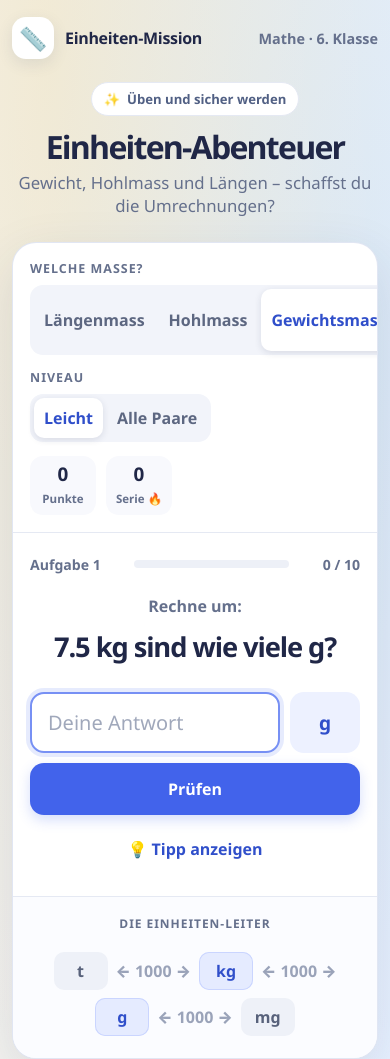
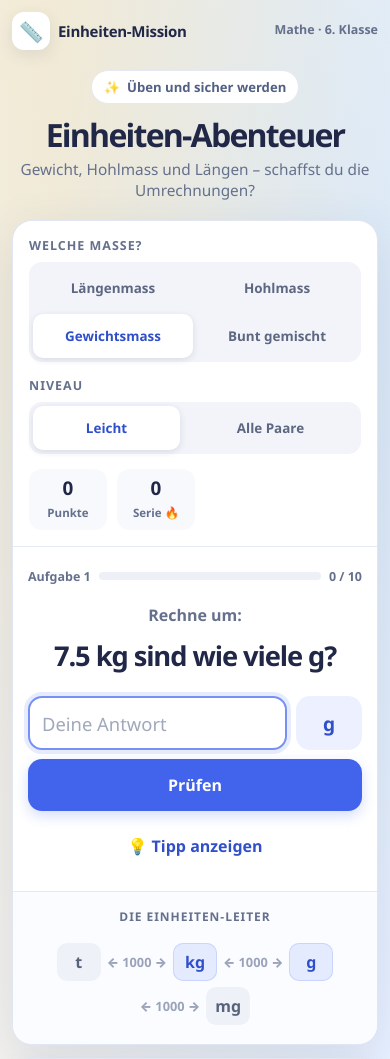
Before and after one commit to rapsli/schule, a plain HTML site: page index.html in a window 390 px wide. Shown: the top 1059 px of the page. Drawn offline with Linux system fonts and the light colour scheme.

Commit message:
Improve mobile layout and touch controls

```diff
--- a/index.html
+++ b/index.html
@@ -119,6 +119,53 @@
     }
     @media (prefers-reduced-motion: reduce) {
       *, *::before, *::after { scroll-behavior: auto !important; transition-duration: .01ms !important; animation-duration: .01ms !important; }
+    }
+      @media (max-width: 560px) {
+      body { padding: max(12px, env(safe-area-inset-top)) 12px max(24px, env(safe-area-inset-bottom)); overflow-x: hidden; }
+      .topline { align-items: flex-start; }
+      .brand { gap: 8px; font-size: .94rem; }
+      .brand-icon { width: 38px; height: 38px; border-radius: 12px; font-size: 20px; }
+      .grade { padding-top: 9px; font-size: .78rem; white-space: nowrap; }
+      .hero { margin: 20px auto 19px; }
+      .hero p { font-size: .96rem; }
+      .card { border-radius: 20px; }
+      .settings { align-items: stretch; gap: 15px; padding: 16px; }
+      .settings > div { flex: 1 1 100%; min-width: 0; }
+      .settings > .scoreboard { flex: 0 1 auto; }
+      .segmented { display: flex; flex-wrap: wrap; width: 100%; }
+      .segmented button { flex: 1 1 auto; min-height: 44px; padding: 9px 8px; font-size: .84rem; }
+      .settings > div:first-child .segmented button { flex: 1 1 calc(50% - 4px); }
+      .scoreboard { justify-content: flex-start; }
+      .score-chip { min-width: 78px; padding: 8px 10px; }
+      .exercise { padding: 21px 15px 24px; }
+      .progress-line { gap: 8px; margin-bottom: 19px; font-size: .78rem; }
+      .progress-track { max-width: none; min-width: 48px; }
+      .problem { font-size: clamp(1.65rem, 7vw, 2.2rem); overflow-wrap: anywhere; }
+      .answer-row { display: grid; grid-template-columns: minmax(0, 1fr) 66px; gap: 9px; margin-top: 23px; }
+      .answer-row input { grid-column: 1; width: 100%; min-height: 54px; padding: 12px; font-size: 1.15rem; }
+      .unit-target { grid-column: 2; min-width: 0; min-height: 54px; padding: 0 12px; }
+      .answer-row .primary { grid-column: 1 / -1; width: 100%; min-height: 50px; }
+      .hint-button, .secondary { min-height: 42px; }
+      .message, .hint { margin-top: 15px; padding: 13px 14px; }
+      .ladder { padding: 16px 11px 19px; gap: 6px; }
+      .ladder-items { gap: 6px; }
+      .unit { min-width: 44px; padding: 8px 7px; }
+      .arrow { font-size: .8rem; }
+      .history-card { margin-top: 13px; padding: 17px 14px; border-radius: 17px; }
+      .history-item { grid-template-columns: 1fr; gap: 5px; padding: 10px; }
+      .history-meta { text-align: left; }
+      .history-result { grid-column: auto; line-height: 1.4; }
+      .footer-note { padding: 0 5px; font-size: .78rem; }
+    }
+    @media (max-width: 380px) {
+      body { padding-left: 9px; padding-right: 9px; }
+      .grade { font-size: .72rem; }
+      .settings { padding: 13px; }
+      .exercise { padding-left: 12px; padding-right: 12px; }
+      .progress-line { font-size: .72rem; }
+      .problem { font-size: 1.55rem; }
+      .arrow { font-size: .72rem; }
+      .unit { min-width: 40px; }
     }
   </style>
 </head>
```
